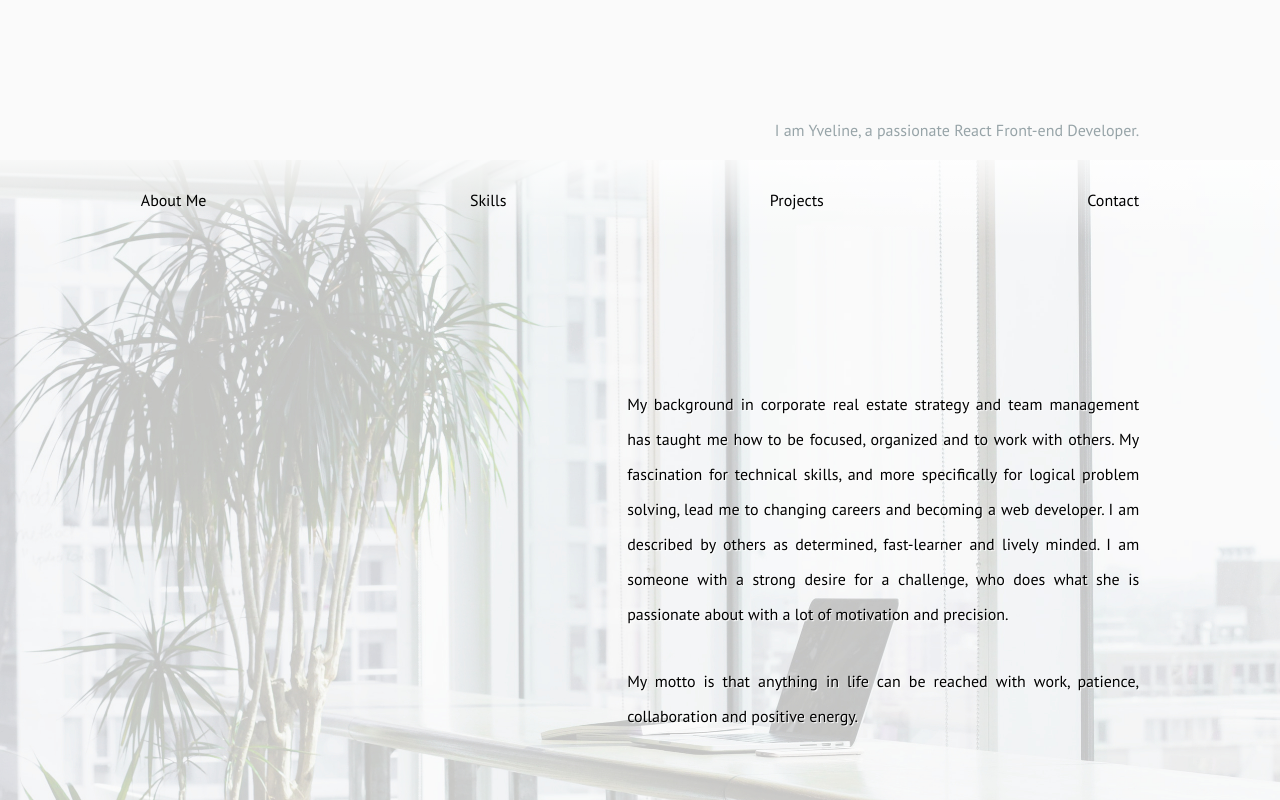
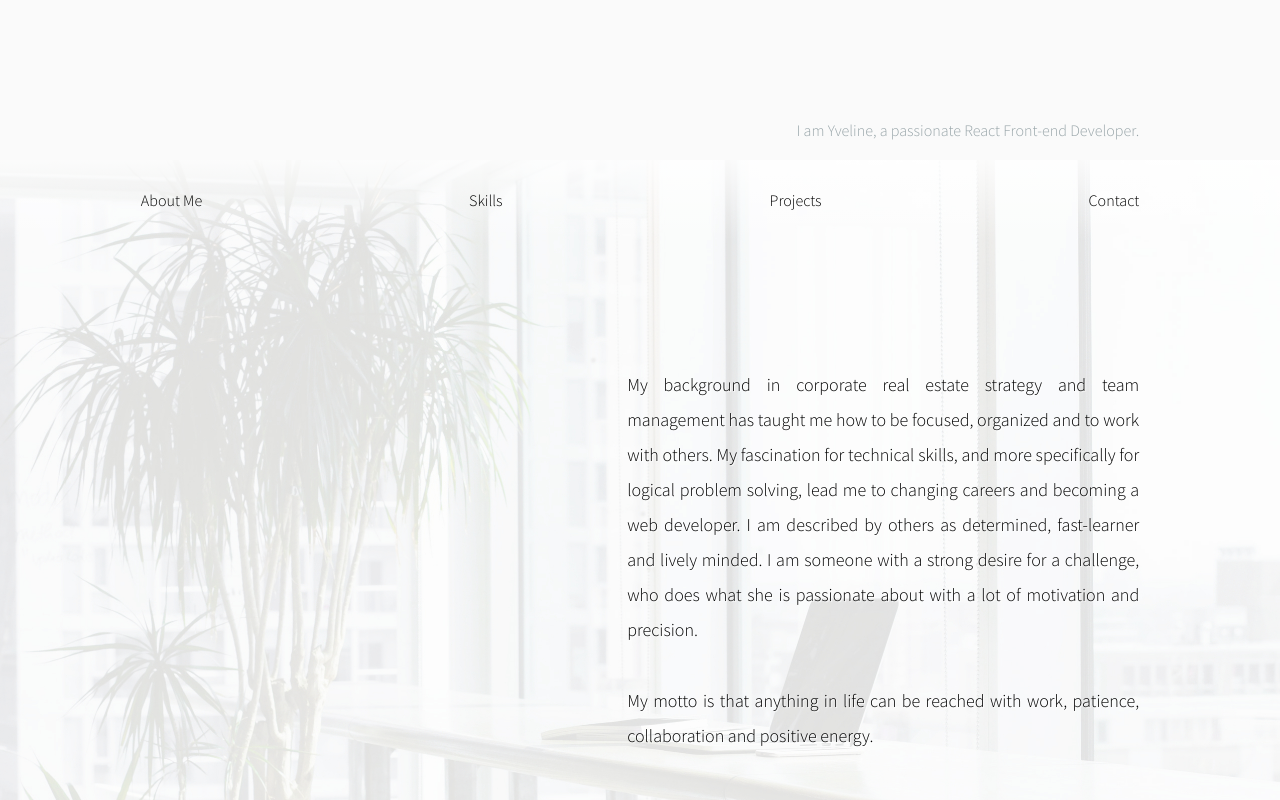
Before and after one commit to xunyixiangchao/www.yvelinesay.com, a React (Create React App) app: page / in a window 1280 px wide. Shown: the part 560-1360 px from the top of the page. Built offline with nearby package versions, Linux system fonts and the light colour scheme.

Commit message:
update font

```diff
--- a/src/components/BasicInfo/basicinfo.css
+++ b/src/components/BasicInfo/basicinfo.css
@@ -25,7 +25,6 @@
   bottom: 20px;
   right: 0px;
   color: #97A4A8;
-  font-size: 16px;
   text-align: right;
 }
 
--- a/src/components/BrandStatement/brandstatement.css
+++ b/src/components/BrandStatement/brandstatement.css
@@ -6,7 +6,7 @@
   justify-content: center;
   align-items: flex-start;
   position: relative;
-  background-image: url("/images/webdev.jpeg");
+  background-image: url("/images/webdev3.jpeg");
   background-size: cover;
   pointer-events: none;
 }
@@ -24,7 +24,7 @@
           width: 100%;
           text-align: justify;
           line-height: 35px;
-          font-size: 16px;
+          font-size: 18px;
         }
 
 @media screen and (max-width: 850px) {
--- a/src/index.css
+++ b/src/index.css
@@ -1,11 +1,13 @@
-@import url('https://fonts.googleapis.com/css?family=Sacramento|PT+Sans');
+@import url('https://fonts.googleapis.com/css?family=Sacramento|Source+Sans+Pro:300');
 
 html {
   margin: 0;
   padding: 0;
   width: 100vw;
-  font-family: 'PT Sans', sans-serif;
+  font-family: 'Source Sans Pro', sans-serif;
+  font-size: 16px;
 }
+
 
 body {
   margin: 0;
```
Also changed, not shown: public/images/webdev3.jpeg.
